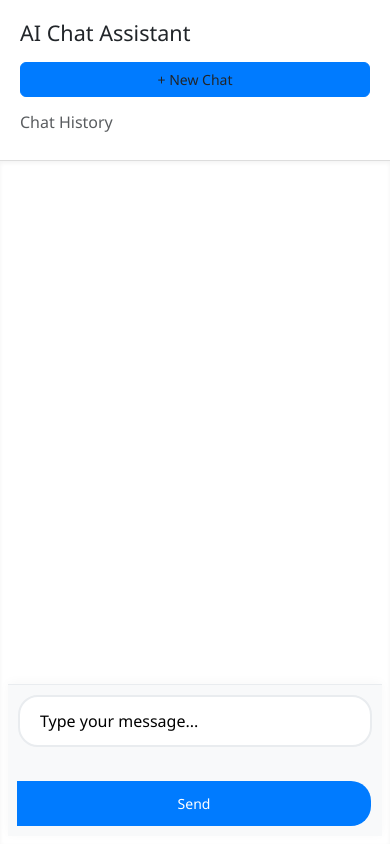
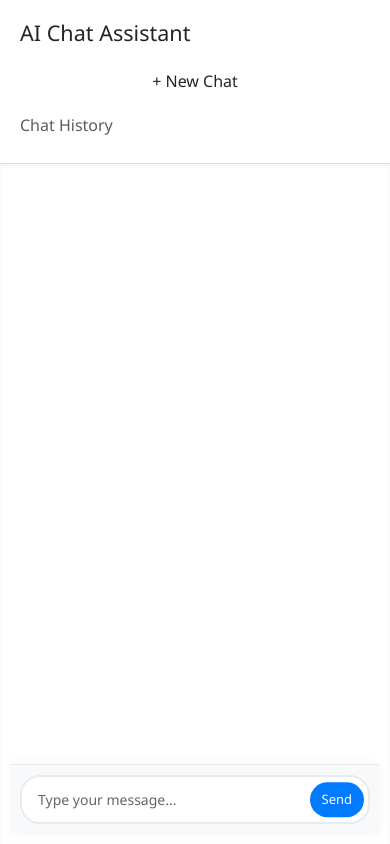
Before and after one commit to milankvadhavana/Chat-Gpt4, a Django app: page / in a window 390 px wide. Run offline with Django 5.2, Linux system fonts and the light colour scheme.

Commit message:
Update index.html

```diff
--- a/templates/index.html
+++ b/templates/index.html
@@ -11,11 +11,15 @@
     body {
         background-color: #f0f2f5;
         font-family: 'Segoe UI', sans-serif;
+        margin: 0;
     }
+
     .chat-container {
         display: flex;
         height: 100vh;
+        overflow: hidden;
     }
+
     .sidebar {
         width: 25%;
         background: white;
@@ -23,14 +27,7 @@
         border-right: 1px solid #ddd;
         overflow-y: auto;
     }
-        .chat-box {
-            flex: 1;
-            display: flex;
-            flex-direction: column;
-            justify-content: space-between;
-            background: white;
-            padding: 20px;
-        }
+
     .chat-box {
         flex: 1;
         display: flex;
@@ -38,77 +35,79 @@
         background: #ffffff;
         box-shadow: inset 0 2px 4px rgba(0,0,0,0.05);
         position: relative;
-            min-width: 300px;
     }
 
     .messages {
         flex: 1;
         overflow-y: auto;
         padding: 20px;
-            scroll-behavior: smooth;
         display: flex;
         flex-direction: column;
         gap: 15px;
+        scroll-behavior: smooth;
     }
 
-        .input-group {
-            padding: 20px;
+    .chat-input {
+        padding: 16px;
         background: #f8f9fa;
         border-top: 1px solid #e9ecef;
-            box-shadow: 0 -2px 10px rgba(0,0,0,0.03);
+        box-shadow: 0 -2px 10px rgba(0, 0, 0, 0.03);
     }
 
-        #user-input {
-            border: 2px solid #e9ecef;
-            border-radius: 20px 0px 0px 20px;
-            padding: 12px 20px;
-            font-size: 16px;
-            transition: all 0.3s ease;
-            background: #ffffff;
+    .input-wrapper {
+        position: relative;
+        display: flex;
+        align-items: center;
     }
 
-        #user-input:focus {
-            border-color: #007bff;
-            box-shadow: none;
+    .input-wrapper input {
+        width: 100%;
+        padding: 12px 50px 12px 16px; /* space for button */
+        border: 2px solid #e9ecef;
+        border-radius: 20px;
+        font-size: 16px;
+        background: #ffffff;
+        transition: border-color 0.3s ease;
         outline: none;
     }
 
-        #user-input::placeholder {
-            color:rgb(0, 0, 0);
-            font-weight: 300;
+    .input-wrapper input:focus {
+        border-color: #007bff;
     }
 
-        .btn-primary {
-            border-radius: 0px 20px 20px 0px;
-            padding: 12px 24px;
-            margin-left: 10px;
-            font-weight: 500;
-            transition: all 0.2s ease;
-            background: #007bff;
-            border: none;
+    .input-wrapper input::placeholder {
+        color: #666;
+        font-weight: 400;
     }
 
-        .btn-primary:hover {
-            background: #007bff;
-            transform: translateY(-1px);
+    .input-wrapper button {
+        position: absolute;
+        right: 6px;
+        top: 50%;
+        transform: translateY(-50%);
+        background-color: #007bff;
+        color: #fff;
+        border: none;
+        padding: 8px 16px;
+        border-radius: 50px;
+        font-size: 14px;
+        cursor: pointer;
+        transition: background-color 0.2s;
     }
-        .btn{
-            background-color:#007bff;
-            border-color: #007bff;
-            transition: all 0.2s ease;
-            font-weight: 500;
+
+    .input-wrapper button:hover {
+        background-color: #0056b3;
     }
-        .user-message{
+
+    .user-message {
         background-color: #e1f5fe;
         padding: 10px;
         border-radius: 20px;
         max-width: 70%;
         align-self: flex-end;
         margin-left: auto;
-
     }
 
-        /* Custom scrollbar */
     .messages::-webkit-scrollbar {
         width: 8px;
     }
@@ -127,76 +126,54 @@
         background: #a8a8a8;
     }
 
-        .chat-history-item {
-            cursor: pointer;
-            transition: background-color 0.2s;
-            padding: 10px;
-            border-radius: 8px;
-        }
-        .chat-history-item:hover {
-            background-color: #f8f9fa;
-        }
-        .typing-indicator {
-            display: inline-block;
-            padding: 5px;
-        }
-        .dot {
-            display: inline-block;
-            width: 6px;
-            height: 6px;
-            margin-right: 3px;
-            background-color: #666;
-            border-radius: 50%;
-            animation: bounce 1.4s infinite ease-in-out;
-        }
-        @keyframes bounce {
-            0%, 80%, 100% { transform: translateY(0); }
-            40% { transform: translateY(-8px); }
-        }
+    /* Responsive Design */
     @media (max-width: 992px) {
         .chat-container {
             flex-direction: column;
         }
+
         .sidebar {
             width: 100%;
             border-right: none;
             border-bottom: 1px solid #ddd;
         }
+
         .chat-box {
             padding: 10px;
         }
-        .input-group {
-            flex-direction: column;
+
+        .chat-input {
             padding: 10px;
         }
-        #user-input {
-            border-radius: 20px;
-            width: 100%;
-            margin-bottom: 10px;
+
+        .input-wrapper input {
+            padding: 12px 45px 12px 16px;
         }
-        .btn-primary {
-            border-radius: 20px;
-            width: 100%;
-            margin-left: 0;
+
+        .input-wrapper button {
+            padding: 8px 12px;
+            font-size: 13px;
         }
     }
+
     @media (max-width: 576px) {
-        .chat-box {
-            padding: 8px;
-        }
         .messages {
             padding: 10px;
         }
-        .user-message, .bot-message {
+
+        .user-message {
             font-size: 14px;
         }
-        .btn {
+
+        .input-wrapper input {
             font-size: 14px;
         }
-        .btn-primary {
-                border-radius: 20px;
+
+        .input-wrapper button {
+            font-size: 13px;
         }
     }
+
 </style>
 </head>
 <body>
@@ -211,10 +188,11 @@
         </div>
         <div class="chat-box">
             <div class="messages" id="chat-messages"></div>
-            <div class="input-group mt-3">
-                <input type="text" id="user-input" class="form-control"
-                       placeholder="Type your message..." autocomplete="off"><br>
-                <button class="btn btn-primary" onclick="sendMessage()">Send</button>
+            <div class="chat-input">
+                <div class="input-wrapper">
+                    <input type="text" id="user-input" placeholder="Type your message..." autocomplete="off">
+                    <button onclick="sendMessage()">Send</button>
+                </div>
             </div>
         </div>
     </div>
```
Lines whose indentation alone changed are shown as unchanged.
